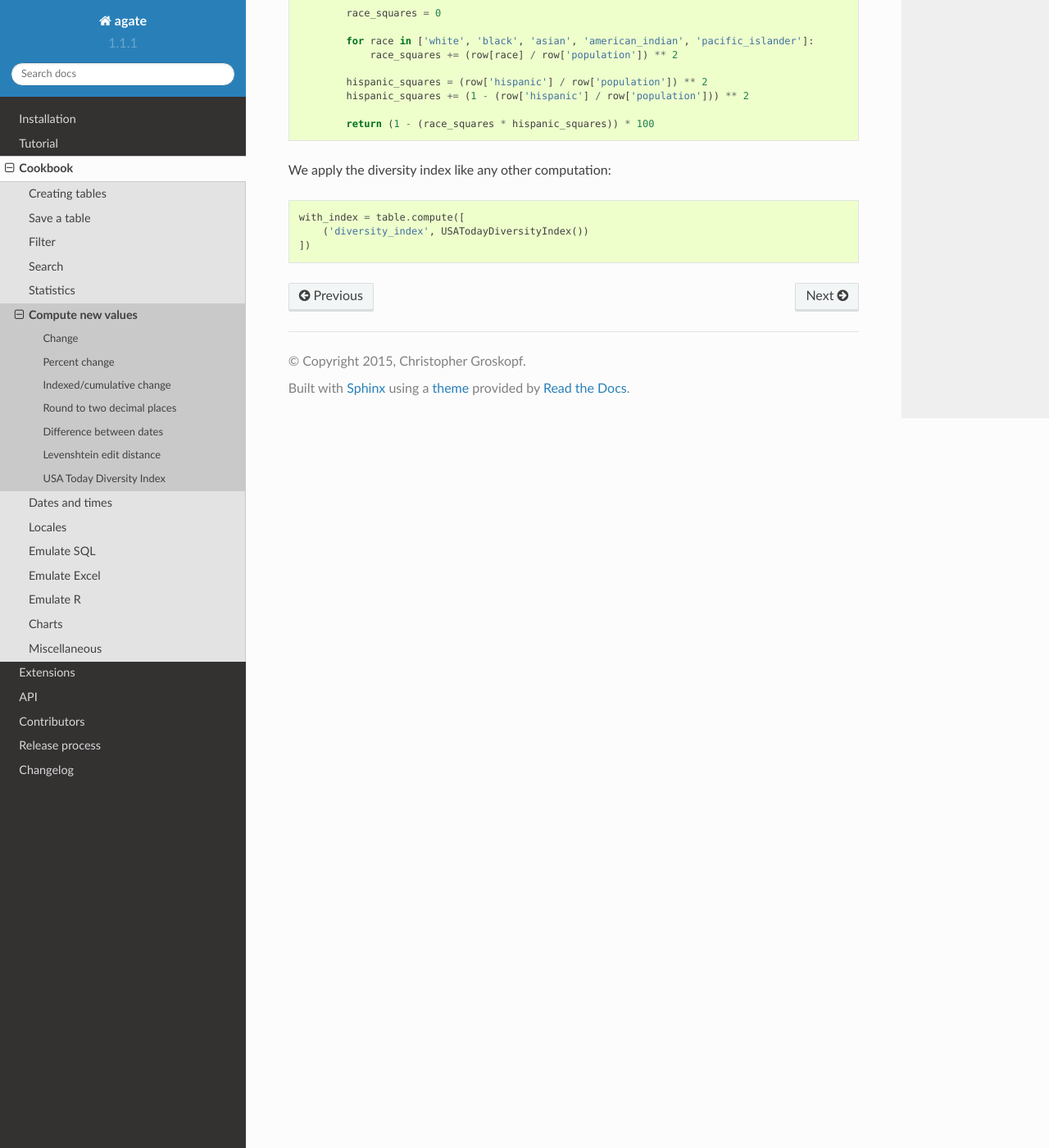
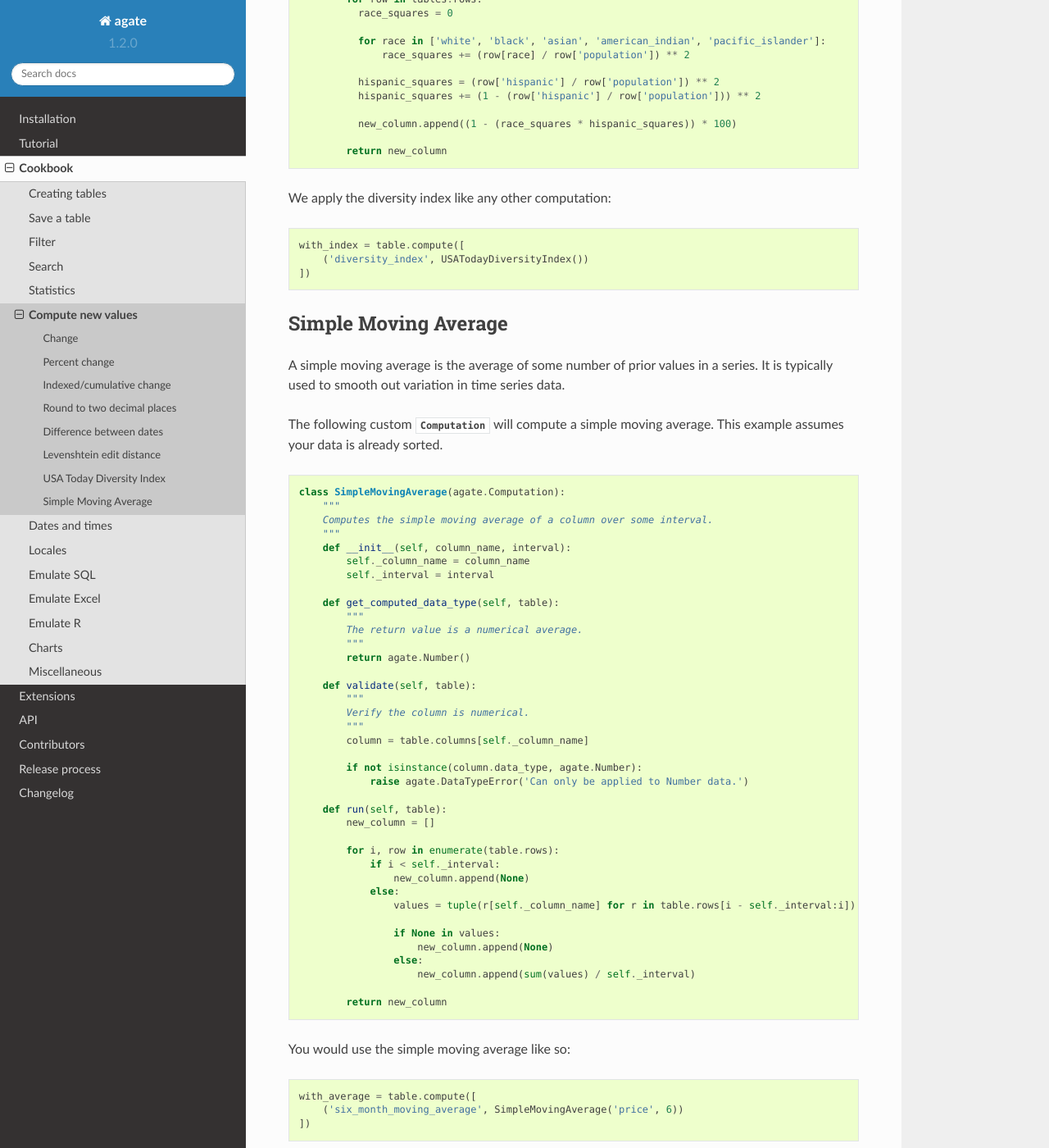
Before and after one commit to wireservice/agate, a Sphinx documentation site: the page built from docs/cookbook/compute.rst, in a window 1280 px wide and 1400 px high, scrolled down 3449 px. Shown: the whole window at 82% size. Built offline with Sphinx 7.4.7 and the Read the Docs theme 2.0.0, drawn with Linux system fonts in a browser that asks for light colours; pages that are not in the unit, such as notebooks, are missing from menus; some of the changed text lies outside the part shown.

Commit message:
Modify Computation implementation to allow for streaks. #415.

```diff
--- a/docs/conf.py
+++ b/docs/conf.py
@@ -22,8 +22,8 @@ master_doc = 'index'
 # Metadata
 project = u'agate'
 copyright = u'2015, Christopher Groskopf'
-version = '1.1.1'
-release = '1.1.1'
+version = '1.2.0'
+release = '1.2.0'
 
 exclude_patterns = ['_build']
 pygments_style = 'sphinx'
--- a/docs/cookbook/compute.rst
+++ b/docs/cookbook/compute.rst
@@ -113,15 +113,13 @@ Implementing Levenshtein requires writing a custom :class:`.Computation`. To sav
             self._column_name = column_name
             self._compare_string = compare_string
 
-            super(LevenshteinDistance, self).__init__()
-
         def get_computed_data_type(self, table):
             """
             The return value is a numerical distance.
             """
             return agate.Number()
 
-        def _prepare(self, table):
+        def validate(self, table):
             """
             Verify the column is text.
             """
@@ -130,20 +128,21 @@ Implementing Levenshtein requires writing a custom :class:`.Computation`. To sav
             if not isinstance(column.data_type, agate.Text):
                 raise agate.DataTypeError('Can only be applied to Text data.')
 
-            super(LevenshteinDistance, self)._prepare(table)
-
-        def run(self, row):
+        def run(self, table):
             """
             Find the distance, returning null when the input column was null.
             """
-            super(LevenshteinDistance, self).run(row)
+            new_column = []
 
-            val = row[self._column_name]
+            for row in table.rows:
+              val = row[self._column_name]
 
-            if val is None:
-                return None
+              if val is None:
+                  new_column.append(None)
+              else:
+                  new_column.append(distance(val, self._compare_string))
 
-            return distance(val, self._compare_string)
+            return new_column
 
 This code can now be applied to any :class:`.Table` just as any other :class:`.Computation` would be:
 
@@ -168,18 +167,21 @@ Assuming that your data has a column for the total population, another for the p
         def get_computed_data_type(self, table):
             return agate.Number()
 
-        def run(self, row):
-            super(USATodayDiversityIndex, self).run(row)
+        def run(self, table):
+            new_column = []
 
-            race_squares = 0
+            for row in tables.rows:
+              race_squares = 0
 
-            for race in ['white', 'black', 'asian', 'american_indian', 'pacific_islander']:
-                race_squares += (row[race] / row['population']) ** 2
+              for race in ['white', 'black', 'asian', 'american_indian', 'pacific_islander']:
+                  race_squares += (row[race] / row['population']) ** 2
 
-            hispanic_squares = (row['hispanic'] / row['population']) ** 2
-            hispanic_squares += (1 - (row['hispanic'] / row['population'])) ** 2
+              hispanic_squares = (row['hispanic'] / row['population']) ** 2
+              hispanic_squares += (1 - (row['hispanic'] / row['population'])) ** 2
 
-            return (1 - (race_squares * hispanic_squares)) * 100
+              new_column.append((1 - (race_squares * hispanic_squares)) * 100)
+
+            return new_column
 
 We apply the diversity index like any other computation:
 
@@ -188,3 +190,59 @@ We apply the diversity index like any other computation:
     with_index = table.compute([
         ('diversity_index', USATodayDiversityIndex())
     ])
+
+Simple Moving Average
+=====================
+
+A simple moving average is the average of some number of prior values in a series. It is typically used to smooth out variation in time series data.
+
+The following custom :class:`.Computation` will compute a simple moving average. This example assumes your data is already sorted.
+
+.. code-block:: python
+
+    class SimpleMovingAverage(agate.Computation):
+        """
+        Computes the simple moving average of a column over some interval.
+        """
+        def __init__(self, column_name, interval):
+            self._column_name = column_name
+            self._interval = interval
+
+        def get_computed_data_type(self, table):
+            """
+            The return value is a numerical average.
+            """
+            return agate.Number()
+
+        def validate(self, table):
+            """
+            Verify the column is numerical.
+            """
+            column = table.columns[self._column_name]
+
+            if not isinstance(column.data_type, agate.Number):
+                raise agate.DataTypeError('Can only be applied to Number data.')
+
+        def run(self, table):
+            new_column = []
+
+            for i, row in enumerate(table.rows):
+                if i < self._interval:
+                    new_column.append(None)
+                else:
+                    values = tuple(r[self._column_name] for r in table.rows[i - self._interval:i])
+
+                    if None in values:
+                        new_column.append(None)
+                    else:
+                        new_column.append(sum(values) / self._interval)
+
+            return new_column
+
+You would use the simple moving average like so:
+
+.. code-block:: Python
+
+    with_average = table.compute([
+        ('six_month_moving_average', SimpleMovingAverage('price', 6))
+    ])
--- a/setup.py
+++ b/setup.py
@@ -12,7 +12,7 @@ install_requires = [
 
 setup(
     name='agate',
-    version='1.1.1',
+    version='1.2.0',
     description='A data analysis library that is optimized for humans instead of machines.',
     long_description=open('README.rst').read(),
     author='Christopher Groskopf',
```
Also changed, not shown: CHANGELOG.rst (+8 -1 lines), 3 other files.
